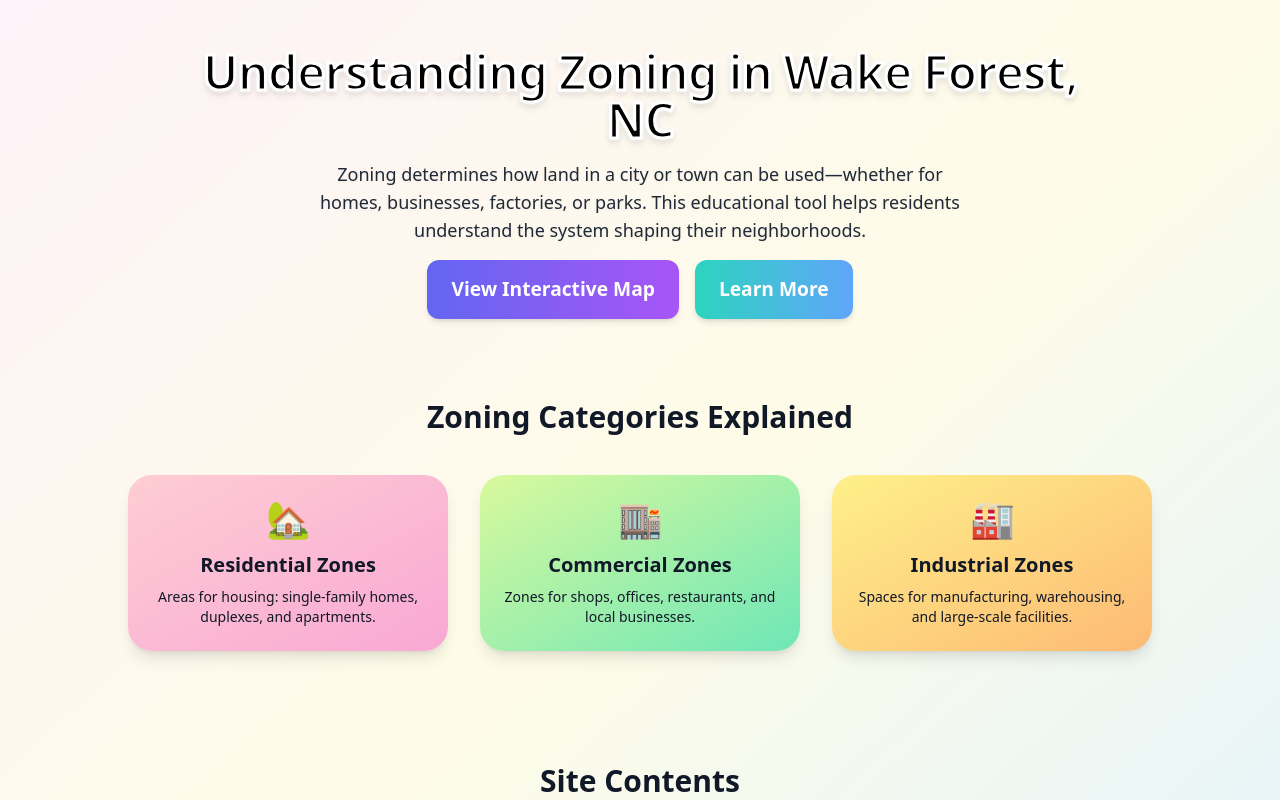
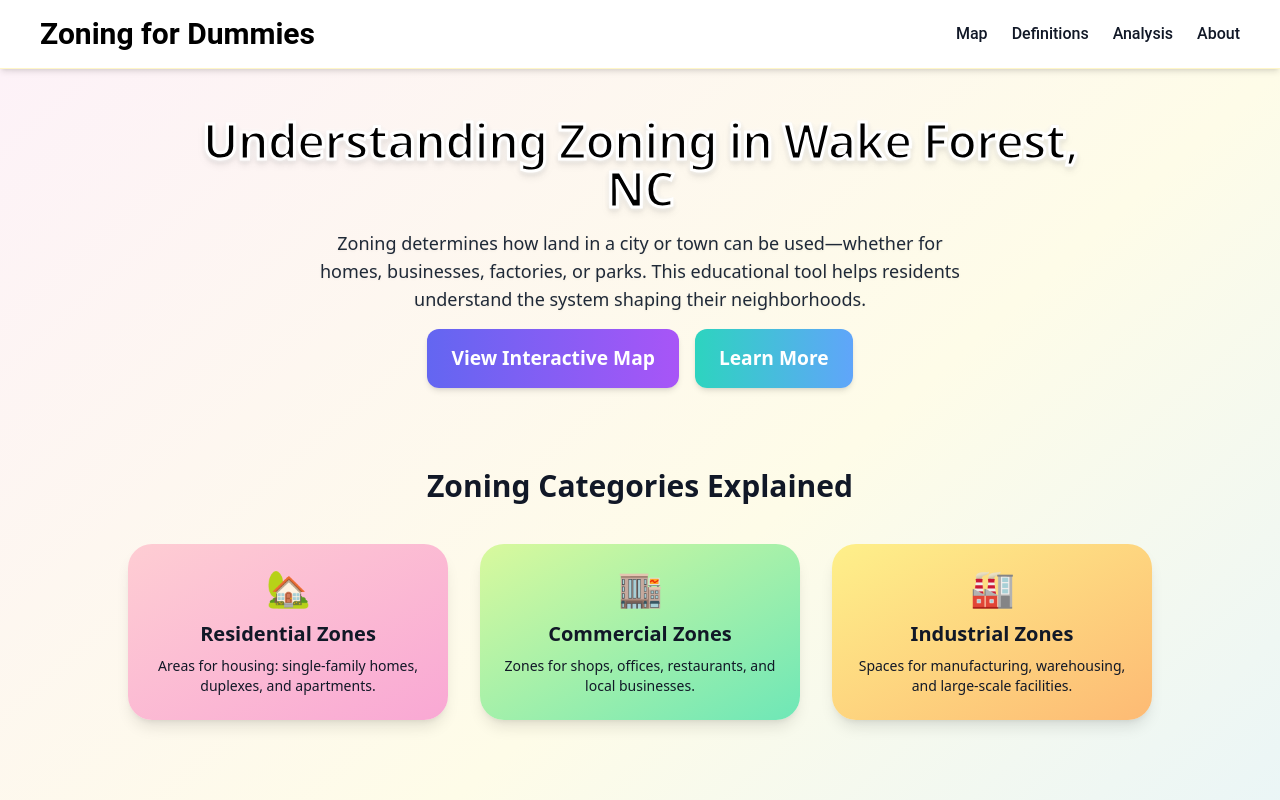
Before and after one commit to akunna1/Zoning-Wake-Forest-NC, a Next.js app: page / in a window 1280 px wide. Shown: the top 800 px of the page. Built offline with nearby package versions, Linux system fonts and the light colour scheme.

Commit message:
added navbar

```diff
--- /dev/null
+++ b/src/app/components/navbar.tsx
@@ -0,0 +1,78 @@
+"use client";
+
+import { useState } from "react";
+import Link from "next/link";
+import { FaBars, FaTimes } from "react-icons/fa";
+
+export default function Navbar() {
+  const [isOpen, setIsOpen] = useState(false);
+
+  const toggleMenu = () => setIsOpen(!isOpen);
+
+  const links = [
+    { name: "Map", href: "/map" },
+    { name: "Definitions", href: "/zoning-definitions" },
+    { name: "Analysis", href: "/charts-analysis" },
+    { name: "About", href: "/about" },
+  ];
+
+  return (
+    <header
+      className="
+        sticky top-0 z-50
+        bg-white/60
+        backdrop-blur-lg
+        border-b border-yellow-300/30
+        shadow-md
+        text-base
+      "
+    >
+      <nav className="max-w-7xl mx-auto px-4 md:px-10 py-4 flex items-center justify-between font-medium text-gray-900">
+        {/* Logo */}
+        <Link href="/" className="text-3xl font-bold text-black hover:scale-110">
+          Zoning for Dummies
+        </Link>
+
+        {/* Desktop Links */}
+        <ul className="hidden md:flex space-x-6">
+          {links.map(({ name, href }) => (
+            <li key={href}>
+              <Link
+                href={href}
+                className="hover:text-yellow-600 transition"
+              >
+                {name}
+              </Link>
+            </li>
+          ))}
+        </ul>
+
+        {/* Burger Icon */}
+        <button
+          onClick={toggleMenu}
+          className="md:hidden text-xl text-gray-800 hover:text-yellow-600 transition"
+          aria-label="Toggle Menu"
+        >
+          {isOpen ? <FaTimes /> : <FaBars />}
+        </button>
+      </nav>
+
+      {/* Mobile Menu */}
+      {isOpen && (
+        <ul className="md:hidden px-6 pb-6 space-y-4 text-gray-800 font-medium bg-white/80 backdrop-blur-md">
+          {links.map(({ name, href }) => (
+            <li key={href}>
+              <Link
+                href={href}
+                className="block hover:text-yellow-700 transition"
+                onClick={() => setIsOpen(false)}
+              >
+                {name}
+              </Link>
+            </li>
+          ))}
+        </ul>
+      )}
+    </header>
+  );
+}
--- a/src/app/page.tsx
+++ b/src/app/page.tsx
@@ -1,11 +1,12 @@
 "use client";
-
+import Navbar from "@/app/components/navbar";
 import Homepage from "@/app/components/homepage";
 import Footer from "@/app/components/footer";
 
 export default function Page() {
   return (
     <>
+      <Navbar />
       <Homepage />
       <Footer />
     </>
```
